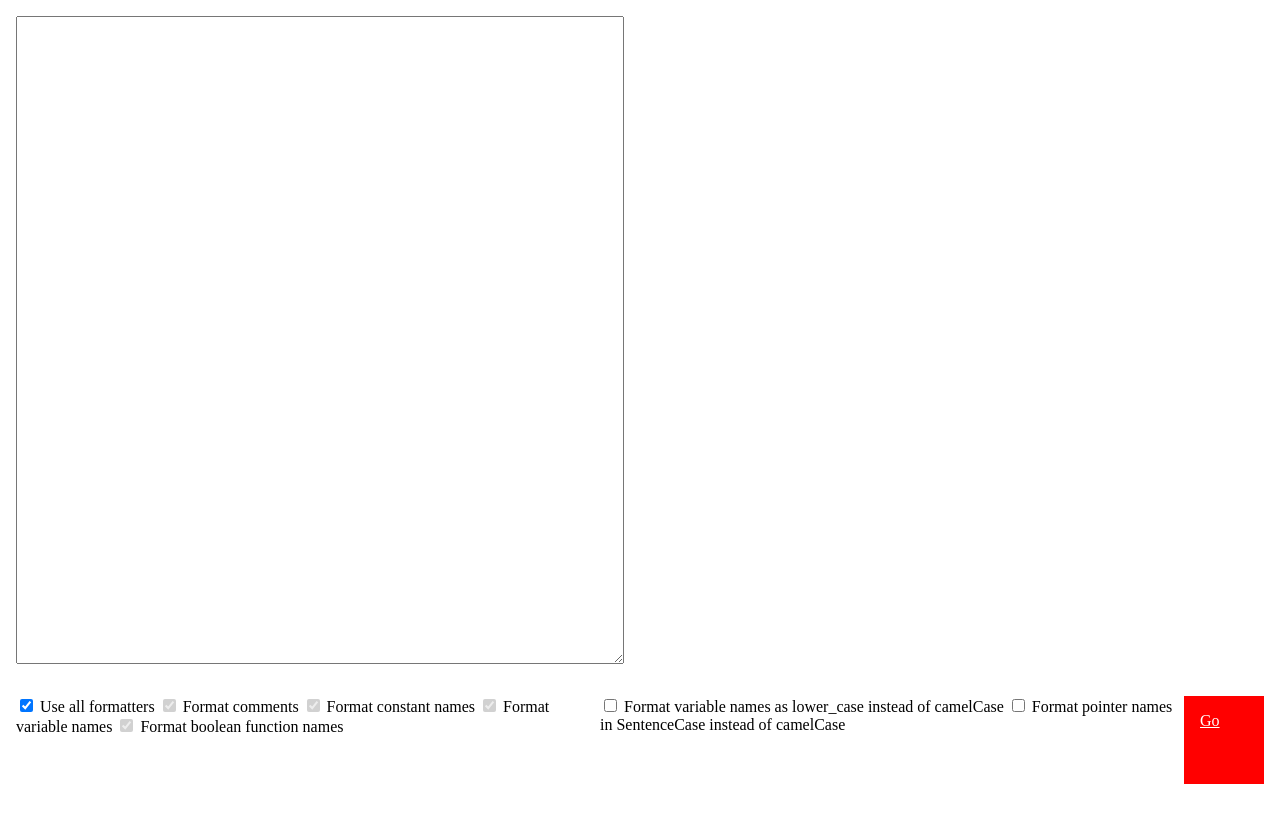
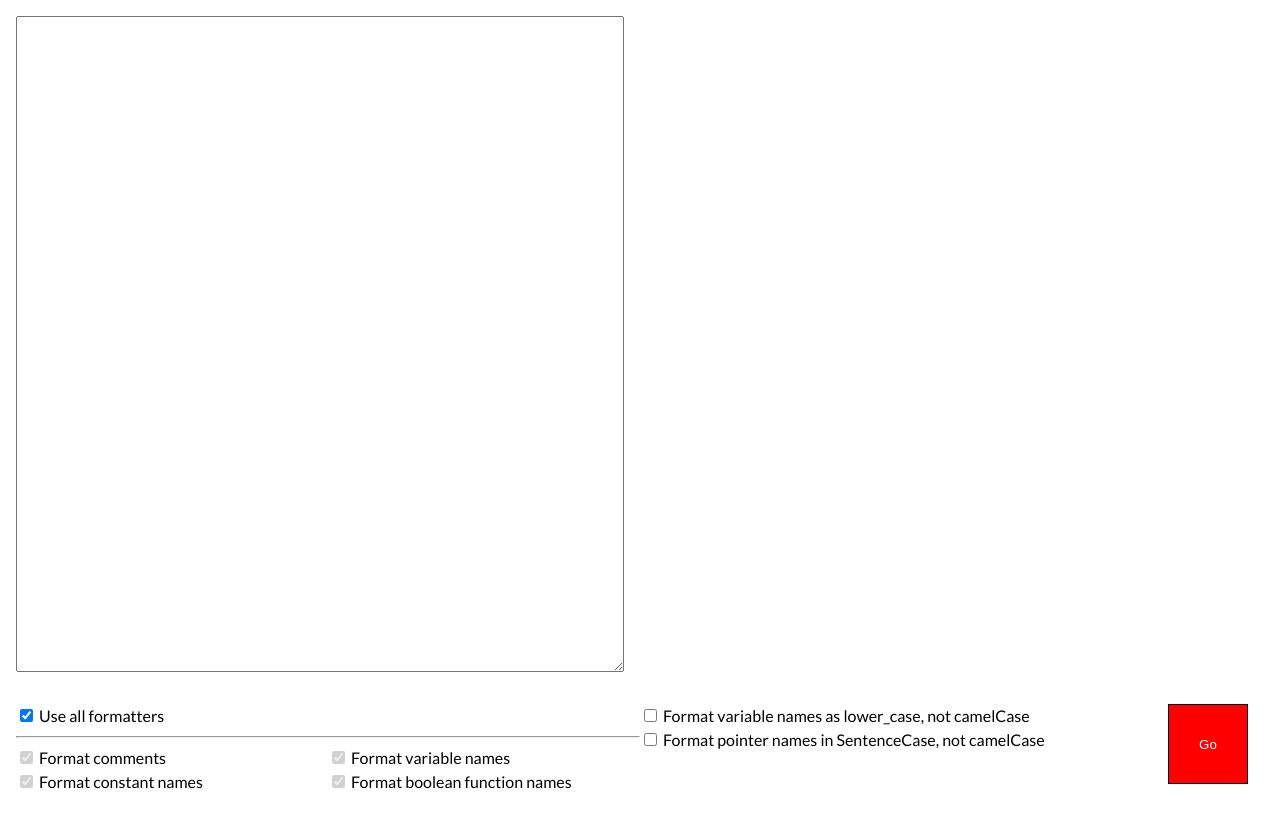
Before and after one commit to tyxchen/turing-autoformat, a website: page index.html in a window 1280 px wide. Before the commit the page ends 800 px from the top, so only its background shows below. Drawn offline with Linux system fonts and the light colour scheme.

Commit message:
Change document structure of options and flags

```diff
--- a/index.html
+++ b/index.html
@@ -4,8 +4,14 @@
     <meta charset="utf-8">
     <title>Turing Autoformat</title>
 
+    <link rel="stylesheet" href="https://fonts.googleapis.com/css?family=Lato:400,700">
+
     <style>
-    html,body,div,button,textarea,pre,code,a{box-sizing:border-box;padding:0;margin:0;}
+    html,body,div,dd,dl,ul,ol,li,button,textarea,pre,code,a{box-sizing:border-box;padding:0;margin:0;}
+    body {
+        font: 1em/1.5 Lato, 'Helvetica Neue', HelveticaNeue, Helvetica, Arial, sans-serif;
+    }
+
     .full-width > * {
         width: 100%;
     }
@@ -16,8 +22,8 @@
         display: inline-block;
         float: left;
         width: 50%;
-        height: calc(100vh - 120px);
-        padding: 1em;
+        height: 100%;
+        padding: 0;
     }
     .clear {
         clear: both;
@@ -25,68 +31,90 @@
     pre {
         overflow: auto;
     }
-    .options-wrapper {
-        height: 120px;
+    .input, .output {
+        height: calc(100vh - 7em);
         padding: 1em;
     }
-    .formatters, .flags {
-        width: calc(50% - 40px);
-        height: 100%;
-        padding: 0;
+    .options-wrapper {
+        height: 7em;
+        padding: 1em;
+    }
+    .flags {
+        width: calc(50% - 6em);
     }
     .btn {
-        width: 80px;
+        width: 6em;
         height: 100%;
         background-color: red;
         color: white;
+        border: 1px solid black;
     }
     </style>
 </head>
 <body>
     <main>
-        <div class="full-width full-height wrapper">
+        <div class="full-width full-height input wrapper">
             <textarea id="input"></textarea>
         </div>
-        <div class="full-width full-height wrapper">
+        <div class="full-width full-height output wrapper">
             <pre><code id="output"></code></pre>
         </div>
         <div class="clear"></div>
         <div class="options-wrapper">
             <div class="formatters wrapper">
                 <label>
-                    <input type="checkbox" name="format" checked>
+                    <input type="checkbox" class="formatter" name="format" checked>
                     Use all formatters
                 </label>
+                <hr>
+                <dd class="wrapper">
+                    <dl>
                         <label>
-                    <input type="checkbox" name="formatComments" data-disabled="format" checked disabled>
+                            <input type="checkbox" class="formatter" name="formatComments" data-disabled="format" checked disabled>
                             Format comments
                         </label>
+                    </dl>
+                    <dl>
                         <label>
-                    <input type="checkbox" name="formatConsts" data-disabled="format" checked disabled>
+                            <input type="checkbox" class="formatter" name="formatConsts" data-disabled="format" checked disabled>
                             Format constant names
                         </label>
+                    </dl>
+                </dd>
+                <dd class="wrapper">
+                    <dl>
                         <label>
-                    <input type="checkbox" name="formatVars" data-disabled="format" checked disabled>
+                            <input type="checkbox" class="formatter" name="formatVars" data-disabled="format" checked disabled>
                             Format variable names
                         </label>
+                    </dl>
+                    <dl>
                         <label>
-                    <input type="checkbox" name="formatBoolFuncs" data-disabled="format" checked disabled>
+                            <input type="checkbox" class="formatter" name="formatBoolFuncs" data-disabled="format" checked disabled>
                             Format boolean function names
                         </label>
+                    </dl>
+                </dd>
             </div>
             <div class="flags wrapper">
+                <dd>
+                    <dl>
                     <label>
-                    <input type="checkbox" name="lowerCaseVariables">
-                    Format variable names as lower_case instead of camelCase
+                        <input type="checkbox" class="flag" name="lowerCaseVariables">
+                        Format variable names as lower_case, not camelCase
                     </label>
+                </dl>
+                <dl>
                     <label>
-                    <input type="checkbox" name="sentenceCasePointers" data-disabled="lowerCaseVariables">
-                    Format pointer names in SentenceCase instead of camelCase
+                        <input type="checkbox" class="flag" name="sentenceCasePointers" data-disabled="lowerCaseVariables">
+                        Format pointer names in SentenceCase, not camelCase
                     </label>
+                    </dl>
+                </dd>
             </div>
-            <a class="btn wrapper" id="go" href="#">
+            <button class="btn wrapper" id="go" href="#">
                 Go
-            </a>
+            </button>
         </div>
     </main>
 
@@ -108,9 +136,9 @@
                 }
             }
 
-            if (this.parentNode.parentNode.classList.contains('flags')) {
+            if (this.classList.contains("flag")) {
                 flags[name] = this.checked;
-            } else if (this.parentNode.parentNode.classList.contains('formatters') && name !== "format") {
+            } else if (this.classList.contains("formatter") && name !== "format") {
                 if (this.checked) {
                     formatters.push(name);
                 } else {
@@ -137,9 +165,9 @@
                     });
                 }
 
-                if (checkbox.parentNode.parentNode.classList.contains('flags')) {
+                if (checkbox.classList.contains('flag')) {
                     flags[name] = checkbox.checked;
-                } else if (checkbox.parentNode.parentNode.classList.contains('formatters') && checkbox.checked && name !== "format") {
+                } else if (checkbox.classList.contains('formatter') && checkbox.checked && name !== "format") {
                     formatters.push(name);
                 }
 
```
Lines whose indentation alone changed are shown as unchanged.
